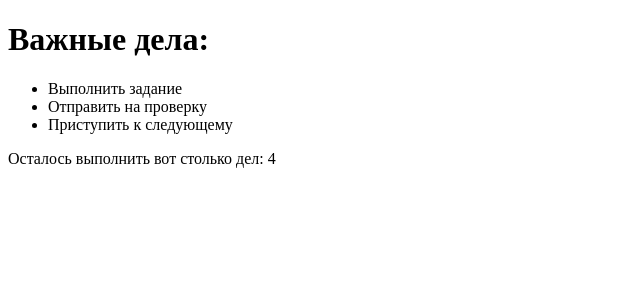
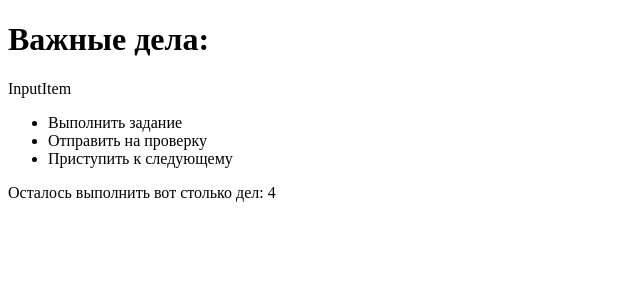
Before and after one commit to WebHeroSchool/zamira_react, a React (Create React App) app: page / in a window 1280 px wide. Shown: the top 300 px of the page, without its empty margins (0-640 px from the left). Built offline with nearby package versions, Linux system fonts and the light colour scheme.

Commit message:
дз 21 урок

```diff
--- a/src/components/App/App.js
+++ b/src/components/App/App.js
@@ -1,14 +1,31 @@
 import React from 'react';
 
 import ItemList from '../ItemList/ItemList';
+import InputItem from '../InputItem/InputItem';
 import Footer from '../Footer/Footer';
 
 
 const todoItem = 'Выполнить задание';
-const App = () => (
+const App = () => {
+  const items = [
+    {
+      value: 'Выполнить задание'
+    },
+    {
+    value : 'Отправить на проверку'
+    },
+    {
+    value: 'Приступить к следующему'
+    }
+  ];
+
+
+  return (
   <div>
     <h1>Важные дела:</h1>
-    <ItemList todoItem={todoItem}/>
+    <InputItem />
+    <ItemList items={items}/>
     <Footer count={4} />  </div>);
+  }
 
 export default App;
--- /dev/null
+++ b/src/components/InputItem/InputItem.js
@@ -0,0 +1,4 @@
+import React from 'react';
+
+const InputItem = () => (<span>InputItem</span>);
+export default InputItem;
--- a/src/components/Item/Item.js
+++ b/src/components/Item/Item.js
@@ -1,5 +1,5 @@
 import React from 'react';
 
-const Item = ( {todoItem} ) => ( <span>{ todoItem }</span>);
+const Item = ( {value} ) => ( <span>{value }</span>);
 
 export default Item;
--- a/src/components/ItemList/ItemList.js
+++ b/src/components/ItemList/ItemList.js
@@ -1,10 +1,12 @@
 import React from 'react';
 import Item from '../Item/Item'
 
-const ItemList = ( { todoItem} ) => ( <ul>
-    <li><Item todoItem={todoItem} /></li>
-    <li><Item todoItem={'Отправить на проверку'} /></li>
-    <li><Item todoItem={'Приступить к следующему'} /></li>
+// const moreArr = [1, 2, 3].map(item => item + 1);
+
+const ItemList = ( { items } ) => ( <ul>
+    {items.map(item=> <li key={item.value}>
+        <Item value={item.value} />
+        </li>)}
   </ul>);
 
 export default ItemList;
```
